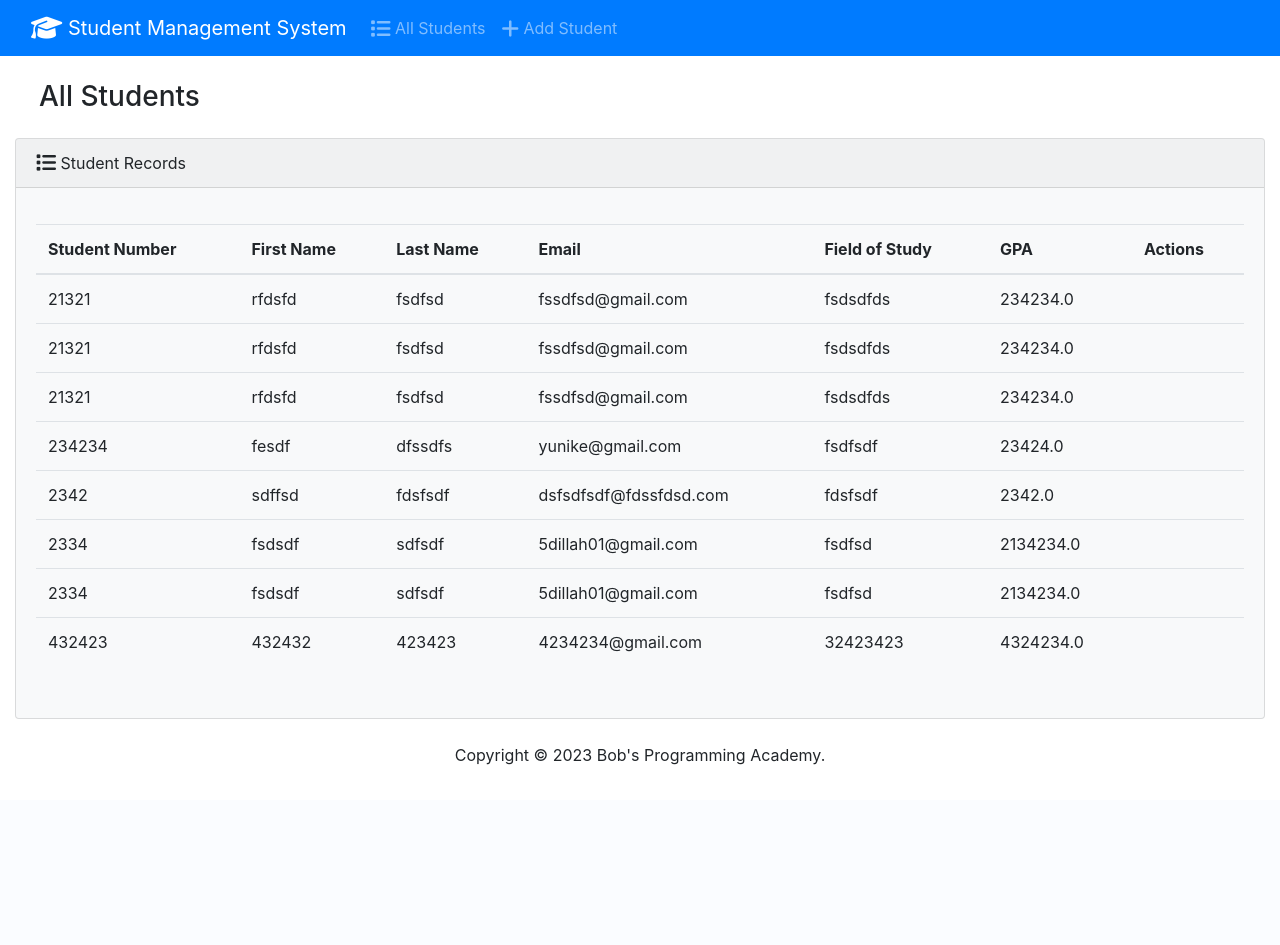
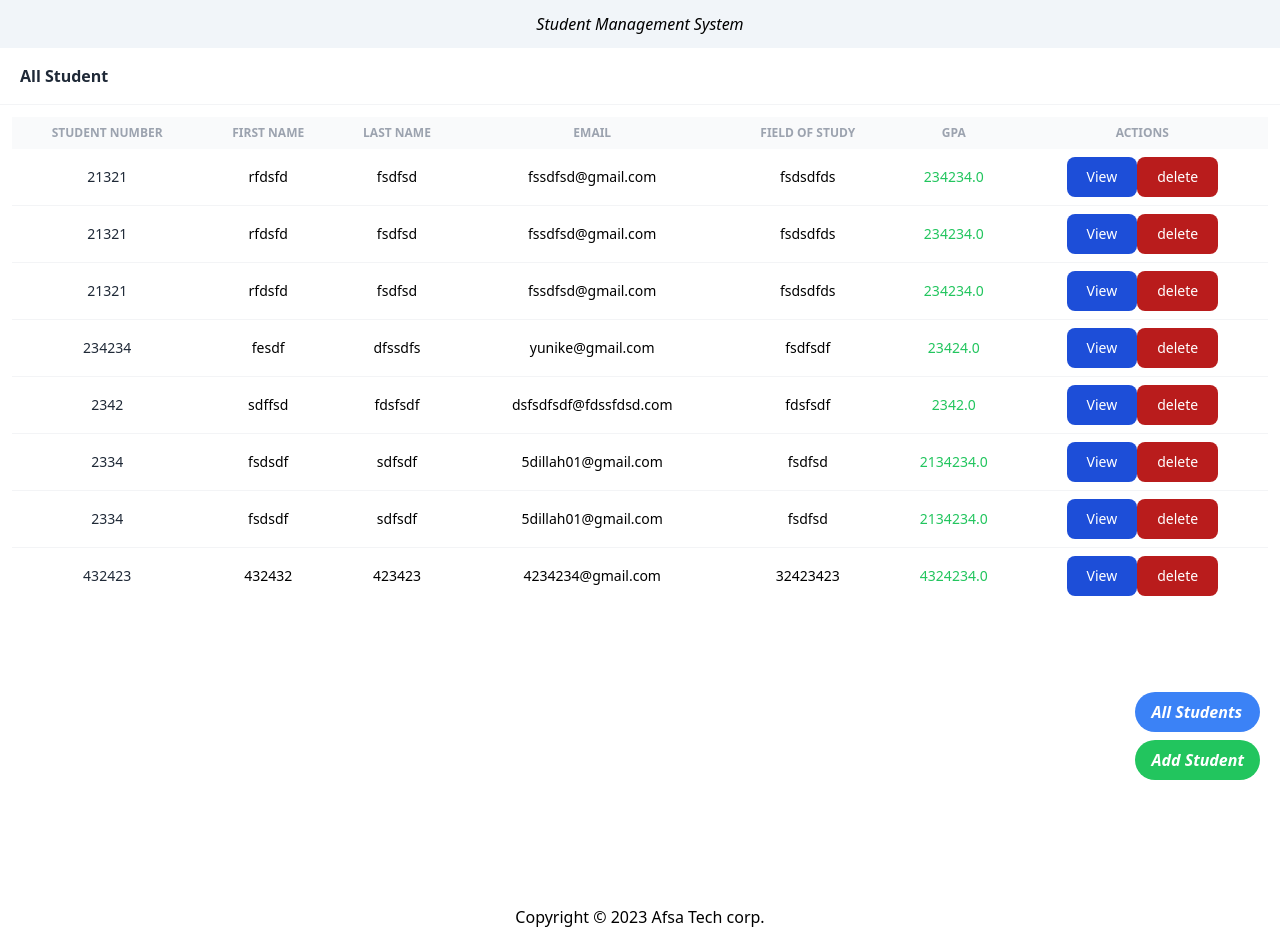
Before and after one commit to Lalaaljadema/SMC, a Django app: page / in a window 1280 px wide. Before the commit the page ends 765 px from the top, so only its background shows below. Run offline with Django 4.2, Linux system fonts and the light colour scheme; data comes from the database, SQL or seed files in the repository; both versions use the stored data as it was after the commit; some libraries are stand-ins or nearby versions.

Commit message:
Add files via upload

```diff
--- a/studentmanagement/student/templates/student/base.html
+++ b/studentmanagement/student/templates/student/base.html
@@ -3,33 +3,28 @@
 <html lang="en">
   <head>
     <title>Student Management System</title>
-    <link rel="stylesheet" href="https://cdnjs.cloudflare.com/ajax/libs/font-awesome/6.1.1/css/all.min.css">
-    <link href="{% static 'css/bootstrap.min.css' %}" rel="stylesheet">
+  <meta charset="UTF-8">
+  <meta name="viewport" content="width=device-width, initial-scale=1.0">
+  <script src="https://cdn.tailwindcss.com"></script>
+  <link href="https://cdnjs.cloudflare.com/ajax/libs/flowbite/1.6.5/flowbite.min.css" rel="stylesheet" />
   </head>
-  <body class="d-flex flex-column min-vh-100">
-    <nav class="navbar navbar-expand-lg navbar-dark bg-primary">
-      <div class="container-fluid">
+  <body class="flex flex-col  min-vh-screen">
+    <nav class="flex flex-col">
+      <div class="bg-slate-100 flex justify-center p-3 items-center">
         <a class="navbar-brand" href="{% url 'index' %}">
-          <i class="fa-solid fa-graduation-cap fa-lg"></i> Student Management System
+          <i class="">Student Management System</i>
         </a>
-        <button class="navbar-toggler" type="button" data-bs-toggle="collapse" data-bs-target="#navbarColor01" aria-controls="navbarColor01" aria-expanded="false" aria-label="Toggle navigation">
-          <span class="navbar-toggler-icon"></span>
-        </button>
-        <div class="collapse navbar-collapse" id="navbarColor01">
-          <ul class="navbar-nav me-auto">
-            <li class="nav-item">
-              <a class="nav-link" href="{% url 'index' %}">
-                <i class="fa-solid fa-list fa-lg"></i> All Students
-              </a>
-            </li>
-            <li class="nav-item">
-              <a class="nav-link" href="{% url 'add' %}">
-                <i class="fa-solid fa-plus fa-lg"></i> Add Student
-              </a>
-            </li>
-          </ul>
-        </div>
       </div>
+      <div class="fixed flex flex-col gap-2 bottom-5 right-5">
+        <a href="{% url 'index' %}" class="bg-blue-500 hover:bg-blue-600 text-white font-bold py-2 px-4 rounded-full">
+          <i class="fa-solid fa-list fa-lg">All Students</i>
+        </a>
+        <a href="{% url 'add' %}" class="bg-green-500 hover:bg-blue-600 text-white font-bold py-2 px-4 rounded-full">
+          <i class="">Add Student</i>
+        </a>
+      </div>
+
+
     </nav>
     <div class="container-fluid">
       {% block content %}
@@ -38,10 +33,10 @@
     <footer class="mt-auto mb-4">
       <div class="text-center">
         <span>
-          Copyright &copy; <script>document.write(new Date().getFullYear())</script> Bob's Programming Academy.
+          Copyright &copy; <script>document.write(new Date().getFullYear())</script> Afsa Tech corp.
         </span>
       </div>
     </footer>
-    <script src="https://cdn.jsdelivr.net/npm/bootstrap@5.0.2/dist/js/bootstrap.bundle.min.js"></script>
+    <script src="https://cdnjs.cloudflare.com/ajax/libs/flowbite/1.6.5/flowbite.min.js"></script>
   </body>
 </html>
--- a/studentmanagement/student/templates/student/index.html
+++ b/studentmanagement/student/templates/student/index.html
@@ -1,115 +1,148 @@
 {% extends 'student/base.html' %}
 {% block content %}
-<h3 class="m-4">All Students</h3>
+
 <div class="row">
   <div class="col-12">
     {% if students %}
-    <div class="card bg-light ms-4 me-4 mb-4">
-      <div class="card-header">
-        <i class="fa-solid fa-list fa-lg"></i> Student Records
-      </div>
-      <div class="card-body">
-        <p class="card-text">
-          <div class="table-responsive">
-            <table class="table table-hover">
-              <thead>
+    <header class="px-5 py-4 border-b border-gray-100">
+      <h2 class="font-semibold text-gray-800">All Student</h2>
+  </header>
+  <div class="p-3 min-h-screen">
+      <div class="overflow-x-auto">
+          <table class="table-auto w-full">
+              <thead class="text-xs font-semibold uppercase text-gray-400 bg-gray-50">
                   <tr>
-                  <th scope="col">Student Number</th>
-                  <th scope="col">First Name</th>
-                  <th scope="col">Last Name</th>
-                  <th scope="col">Email</th>
-                  <th scope="col">Field of Study</th>
-                  <th scope="col">GPA</th>
-                  <th scope="col">Actions</th>
+                      <th class="p-2 whitespace-nowrap">
+                          <div class="font-semibold text-center">Student Number</div>
+                      </th>
+                      <th class="p-2 whitespace-nowrap">
+                          <div class="font-semibold text-center">First Name</div>
+                      </th>
+                      <th class="p-2 whitespace-nowrap">
+                          <div class="font-semibold text-center">Last Name</div>
+                      </th>
+                      <th class="p-2 whitespace-nowrap">
+                          <div class="font-semibold text-center">Email</div>
+                      </th>
+                      <th class="p-2 whitespace-nowrap">
+                          <div class="font-semibold text-center">Field of Study</div>
+                      </th>
+                      <th class="p-2 whitespace-nowrap">
+                          <div class="font-semibold text-center">GPA</div>
+                      </th>
+                      <th class="p-2 whitespace-nowrap">
+                          <div class="font-semibold text-center">Actions</div>
+                      </th>
                   </tr>
               </thead>
-              <tbody>
+              <tbody class="text-sm divide-y divide-gray-100">
                 {% for student in students %}
                 <tr>
-                    <td>{{ student.student_number }}</td>
-                    <td>{{ student.first_name }}</td>
-                    <td>{{ student.last_name }}</td>
-                    <td>{{ student.email }}</td>
-                    <td>{{ student.field_of_study }}</td>
-                    <td>{{ student.GPA }}</td>
-                    <td>
-                      {% comment %} <button type="button" class="btn btn-success me-1" href="{% url 'view_student' student.id %}" data-bs-toggle="modal" data-bs-target="#myModal{{student.id}}">
-                        <i class="fa-solid fa-circle-info fa-lg"></i>
-                      </button> {% endcomment %}
+                    <td class="p-2 whitespace-nowrap">
+                            <div class="font-medium text-center text-gray-800">{{ student.student_number }}</div>
 
-                      <!-- Modal - View Student -->
-                      <div class="modal" id="myModal{{student.id}}" tabindex="-1" aria-labelledby="myModalLabel1" aria-hidden="true">
-                        <div class="modal-dialog" role="document">
-                          <div class="modal-content">
-                            <div class="modal-header">
-                              <h5 class="modal-title">
-                                Student: {{ student.first_name }} {{ student.last_name }}
-                              </h5>
-                              <button type="button" class="btn-close" data-bs-dismiss="modal" aria-label="Close">
-                                <span aria-hidden="true"></span>
+                    </td>
+                    <td class="p-2 whitespace-nowrap">
+                        <div class="text-center">{{student.first_name}}</div>
+                    </td>
+                    <td class="p-2 whitespace-nowrap">
+                        <div class="text-center">{{student.last_name}}</div>
+                    </td>
+                    <td class="p-2 whitespace-nowrap">
+                        <div class="text-center">{{student.email}}</div>
+                    </td>
+                    <td class="p-2 whitespace-nowrap">
+                        <div class="text-center">{{student.field_of_study}}</div>
+                    </td>
+                    <td class="p-2 whitespace-nowrap">
+                        <div class="text-center font-medium text-green-500">{{student.GPA}}</div>
+                    </td>
+                    <td class="p-2 whitespace-nowrap">
+            <div class= "flex justify-center">
+
+              {% comment %} View Moal {% endcomment %}
+<!-- Modal toggle -->
+<button data-modal-target="defaultModal" data-modal-toggle="defaultModal" class="block text-white bg-blue-700 hover:bg-blue-800 focus:ring-4 focus:outline-none focus:ring-blue-300 font-medium rounded-lg text-sm px-5 py-2.5 text-center dark:bg-blue-600 dark:hover:bg-blue-700 dark:focus:ring-blue-800" type="button">
+  View
+</button>
+
+<!-- Main modal -->
+<div id="defaultModal" tabindex="-1" aria-hidden="true" class="fixed top-0 left-0 right-0 z-50 hidden w-full p-4 overflow-x-hidden overflow-y-auto md:inset-0 h-[calc(100%-1rem)] max-h-full">
+    <div class="relative w-full max-w-2xl max-h-full">
+        <!-- Modal content -->
+        <div class="relative bg-white rounded-lg shadow dark:bg-gray-700">
+            <!-- Modal header -->
+            <div class="flex items-start justify-between p-4 border-b rounded-t dark:border-gray-600">
+                <h3 class="text-xl font-semibold text-gray-900 dark:text-white">
+                    {{student.first_name}} {{student.last_name}}
+                </h3>
+                <button type="button" class="text-gray-400 bg-transparent hover:bg-gray-200 hover:text-gray-900 rounded-lg text-sm p-1.5 ml-auto inline-flex items-center dark:hover:bg-gray-600 dark:hover:text-white" data-modal-hide="defaultModal">
+                    <svg aria-hidden="true" class="w-5 h-5" fill="currentColor" viewBox="0 0 20 20" xmlns="http://www.w3.org/2000/svg"><path fill-rule="evenodd" d="M4.293 4.293a1 1 0 011.414 0L10 8.586l4.293-4.293a1 1 0 111.414 1.414L11.414 10l4.293 4.293a1 1 0 01-1.414 1.414L10 11.414l-4.293 4.293a1 1 0 01-1.414-1.414L8.586 10 4.293 5.707a1 1 0 010-1.414z" clip-rule="evenodd"></path></svg>
+                    <span class="sr-only">Close modal</span>
                 </button>
             </div>
-                            <div class="modal-body">
-                              <ul class="list-unstyled">
-                                <li>Student Number: <strong>{{ student.student_number }}</strong></li>
-                                <li>First Name: <strong>{{ student.first_name }}</strong></li>
-                                <li>Last Name: <strong>{{ student.last_name }}</strong></li>
-                                <li>Email: <strong>{{ student.email }}</strong></li>
-                                <li>Field of Study: <strong>{{ student.field_of_study }}</strong></li>
-                                <li>GPA: <strong>{{ student.GPA }}</strong></li>
+            <!-- Modal body -->
+            <div class="p-6 flex flex-col justify-center gap-2 items-center">
+              <div class="mb-2">
+                <img class="rounded-full  alt="{{student.first_name}} profile picture" src="https://ui-avatars.com/api/?name={{student.first_name}}+{{student.last_name}}&size=128&background=random" />
+              </div>
+              <ul >
+                <li class="text-lg">Student Number: <strong>{{ student.student_number }}</strong></li>
+                <li class="text-lg">First Name: <strong>{{ student.first_name }}</strong></li>
+                <li class="text-lg">Last Name: <strong>{{ student.last_name }}</strong></li>
+                <li class="text-lg">Email: <strong>{{ student.email }}</strong></li>
+                <li class="text-lg">Field of Study: <strong>{{ student.field_of_study }}</strong></li>
+                <li class="text-lg">GPA: <strong>{{ student.GPA }}</strong></li>
               </ul>
             </div>
-                            <div class="modal-footer">
-                              <button type="button" class="btn btn-primary" data-bs-dismiss="modal">Close</button>
+
         </div>
     </div>
 </div>
-                      </div>
+{% comment %} Delete button {% endcomment %}
+<button data-modal-target="popup-delete" data-modal-toggle="popup-delete" class="block text-white bg-red-700 hover:bg-red-800 focus:ring-4 focus:outline-none focus:ring-red-300 font-medium rounded-lg text-sm px-5 py-2.5 text-center dark:bg-red-600 dark:hover:bg-red-700 dark:focus:ring-red-800" type="button">
+  delete
+</button>
 
-                      {% comment %} <a class="btn btn-warning me-1" href="{% url 'edit' student.id %}">
-                        <i class="fa-solid fa-pen-to-square fa-lg"></i>
-                      </a>
+<div id="popup-delete" tabindex="-1" class="fixed top-0 left-0 right-0 z-50 hidden p-4 overflow-x-hidden overflow-y-auto md:inset-0 h-[calc(100%-1rem)] max-h-full">
+    <div class="relative w-full max-w-md max-h-full">
+        <div class="relative bg-white rounded-lg shadow dark:bg-gray-700">
+            <button type="button" class="absolute top-3 right-2.5 text-gray-400 bg-transparent hover:bg-gray-200 hover:text-gray-900 rounded-lg text-sm p-1.5 ml-auto inline-flex items-center dark:hover:bg-gray-800 dark:hover:text-white" data-modal-hide="popup-delete">
+                <svg aria-hidden="true" class="w-5 h-5" fill="currentColor" viewBox="0 0 20 20" xmlns="http://www.w3.org/2000/svg"><path fill-rule="evenodd" d="M4.293 4.293a1 1 0 011.414 0L10 8.586l4.293-4.293a1 1 0 111.414 1.414L11.414 10l4.293 4.293a1 1 0 01-1.414 1.414L10 11.414l-4.293 4.293a1 1 0 01-1.414-1.414L8.586 10 4.293 5.707a1 1 0 010-1.414z" clip-rule="evenodd"></path></svg>
+                <span class="sr-only">Close modal</span>
+            </button>
+            <div class="p-6 text-center">
+                <svg aria-hidden="true" class="mx-auto mb-4 text-gray-400 w-14 h-14 dark:text-gray-200" fill="none" stroke="currentColor" viewBox="0 0 24 24" xmlns="http://www.w3.org/2000/svg"><path stroke-linecap="round" stroke-linejoin="round" stroke-width="2" d="M12 8v4m0 4h.01M21 12a9 9 0 11-18 0 9 9 0 0118 0z"></path></svg>
+                <h3 class="mb-5 text-lg font-normal text-gray-500 dark:text-gray-400">{{student.first_name}} {{student.last_name}}</h3>
+                <h3 class="mb-5 text-lg font-normal text-gray-500 dark:text-gray-400">Are you sure you want to delete this Student?</h3>
+                <div class="flex justify-end gap-2">
 
-                      <button type="button" class="btn btn-danger" data-bs-toggle="modal" data-bs-target="#delete{{student.id}}">
-                        <i class="fa-solid fa-trash-can fa-lg"></i>
-                      </button> {% endcomment %}
-
-                    <!-- Modal - Delete Student -->
-                      <div class="modal" id="delete{{student.id}}" tabindex="-1" aria-labelledby="myModalLabel2" aria-hidden="true">
-                        <div class="modal-dialog" role="document">
-                          <div class="modal-content">
-                            <div class="modal-header">
-                              <h5 class="modal-title">
-                                Student: {{ student.first_name }} {{ student.last_name }}
-                              </h5>
-                              <button type="button" class="btn-close" data-bs-dismiss="modal" aria-label="Close">
-                                <span aria-hidden="true"></span>
-                              </button>
-                            </div>
-                            <div class="modal-body">
-                              <p>Are you sure you want to delete this student?</p>
-                            </div>
-                            <div class="modal-footer">
                   <form action="{% url 'delete' student.id %}" method="POST">
                     {% csrf_token %}
-                                <input type="submit" class="btn btn-primary" value="Delete">
+                    <input type="submit" class=" cursor-pointer text-red-500 bg-white hover:bg-gray-100 focus:ring-4 focus:outline-none focus:ring-gray-200 rounded-lg border border-gray-200 text-sm font-medium px-5 py-2.5 hover:text-gray-900 focus:z-10 dark:bg-gray-700 dark:text-gray-300 dark:border-gray-500 dark:hover:text-white dark:hover:bg-gray-600 dark:focus:ring-gray-600" value="Yes, I'm Sure!"/>
                   </form>
-                              <button type="button" class="btn btn-secondary" data-bs-dismiss="modal">Cancel</button>
+                  <button data-modal-hide="popup-delete" type="button" class="text-gray-500 bg-white hover:bg-gray-100 focus:ring-4 focus:outline-none focus:ring-gray-200 rounded-lg border border-gray-200 text-sm font-medium px-5 py-2.5 hover:text-gray-900 focus:z-10 dark:bg-gray-700 dark:text-gray-300 dark:border-gray-500 dark:hover:text-white dark:hover:bg-gray-600 dark:focus:ring-gray-600">No, cancel</button>
+
+                </div>
+              </div>
         </div>
     </div>
 </div>
 </div>
                     </td>
+
                   </tr>
               {% endfor %}
               </tbody>
             </table>
           </div>
-        </p>
-      </div>
+
     </div>
     {% else %}
-      <h5 class="alert alert-primary ms-4 me-4">No Student Records</h5>
+    <div class="flex justify-center align-center min-h-screen items-center">
+
+      <h5 class="text-center text-gray-500 ">No Student Records</h5>
+    </div>
     {% endif %}
   </div>
 </div>
--- a/studentmanagement/student/views.py
+++ b/studentmanagement/student/views.py
@@ -10,18 +10,24 @@ def index(request):
         })
 
 def add_student(request):
+
     if request.method == "POST":
         form = AddStudent(request.POST)
 
         if form.is_valid():
+            sucess = True
             form.save()
+            return render(request,"student/add.html",{
+                'form':form,
+                'success':True
+            })
 
-        return redirect('index')
     else:
+
         form = AddStudent()
 
     return render(request, 'student/add.html', {
-        'form':form})
+        'form':form, })
 
 def delete(request, pk):
     student = StudentData.objects.filter(pk=pk)
```
Also changed, not shown: studentmanagement/student/forms.py (+6 -6 lines), studentmanagement/student/templates/student/add.html (+14 -13 lines), studentmanagement/db.sqlite3. Lines whose indentation alone changed are shown as unchanged.
